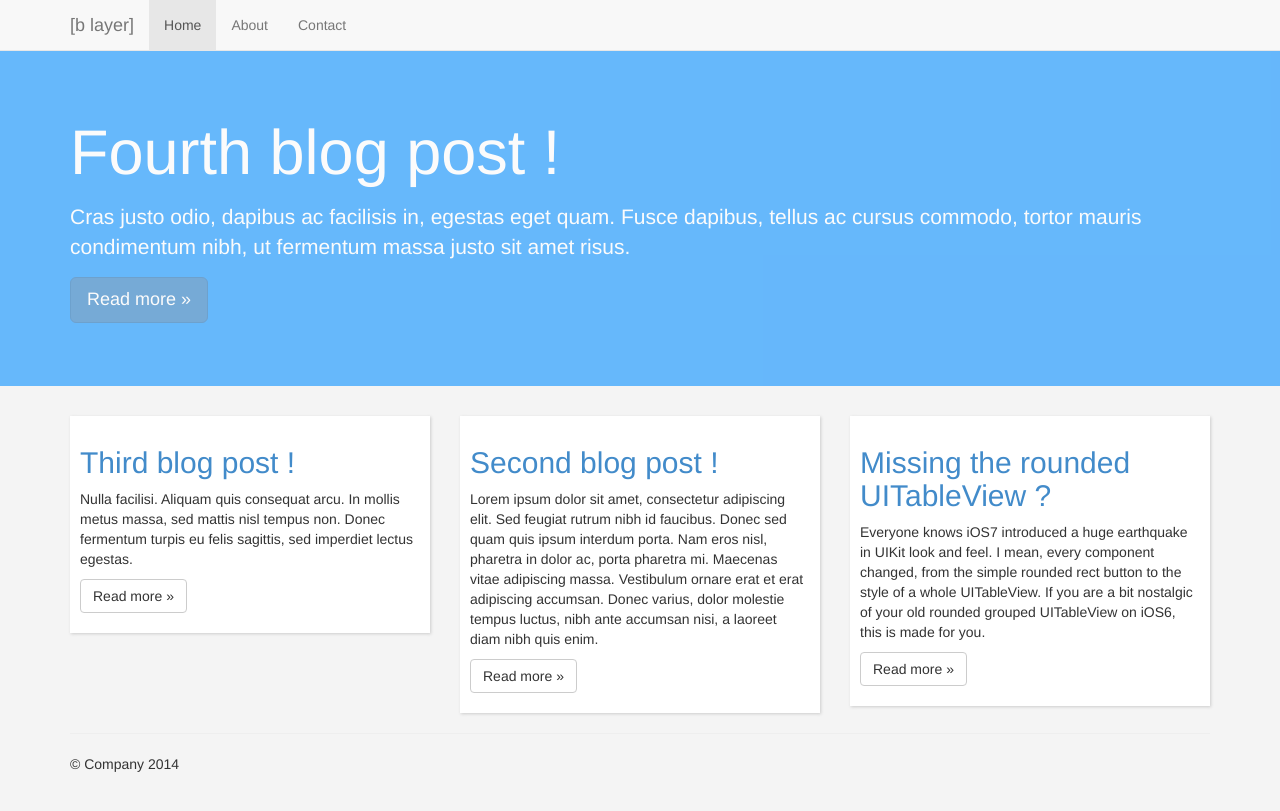
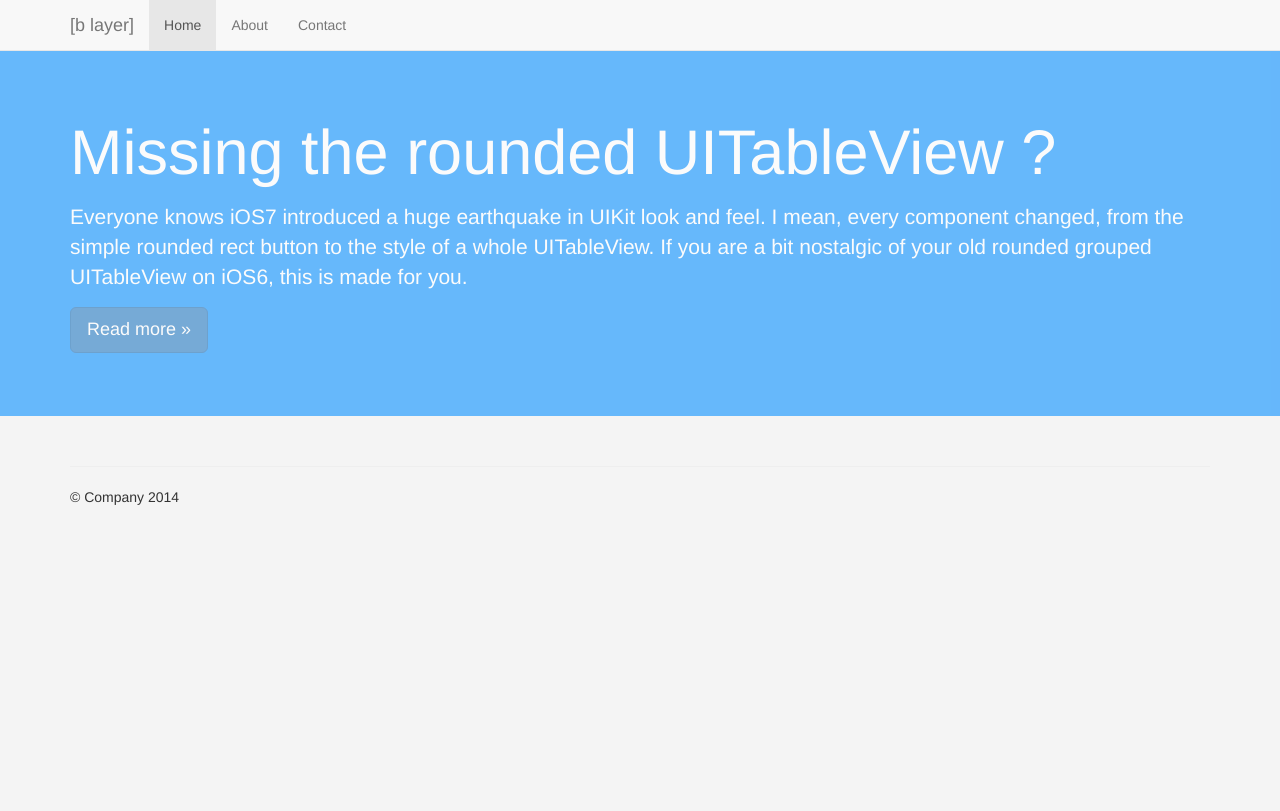
Before and after one commit to notbenoit/notbenoit.github.io, a Jekyll site: the page built from index.html, in a window 1280 px wide. Shown: the top 811 px of the page. Built offline with Jekyll 4.4.1, drawn with Linux system fonts in a browser that asks for light colours; nearby versions of some CDN libraries; Markdown is read by kramdown in place of the engine named in the settings.

Commit message:
Cleared placeholders posts. Modified first post name to be more relavant.

```diff
--- a/_posts/2014-02-22-awesome-stuff-again-bis.markdown
+++ /dev/null
@@ -1,14 +0,0 @@
----
-layout: post
-title:  "Fourth blog post !"
-date:   2014-02-22 18:39:45
-categories: jekyll update
----
-
-Cras justo odio, dapibus ac facilisis in, egestas eget quam. Fusce dapibus, tellus ac cursus commodo, tortor mauris condimentum nibh, ut fermentum massa justo sit amet risus.
-
-Lorem ipsum dolor sit amet, consectetur adipiscing elit. Sed feugiat rutrum nibh id faucibus. Donec sed quam quis ipsum interdum porta. Nam eros nisl, pharetra in dolor ac, porta pharetra mi. Maecenas vitae adipiscing massa. Vestibulum ornare erat et erat adipiscing accumsan. Donec varius, dolor molestie tempus luctus, nibh ante accumsan nisi, a laoreet diam nibh quis enim. Vestibulum egestas, nisi gravida varius semper, diam turpis volutpat tortor, eget placerat quam orci pharetra dui. Cras sollicitudin elit vel eros condimentum venenatis. In justo nisl, suscipit eu massa vel, mattis dictum nibh. Phasellus quis tincidunt elit. Nunc at imperdiet quam.
-
-Nulla facilisi. Aliquam quis consequat arcu. In mollis metus massa, sed mattis nisl tempus non. Donec fermentum turpis eu felis sagittis, sed imperdiet lectus egestas. Cras eget vestibulum sapien. Pellentesque dignissim felis vel scelerisque ultrices. Morbi hendrerit dolor eu porta tristique. Donec molestie purus sit amet aliquet mattis. Phasellus venenatis eleifend quam quis consequat. Cum sociis natoque penatibus et magnis dis parturient montes, nascetur ridiculus mus. Cras scelerisque consequat suscipit.
-
-Vestibulum magna nibh, tempus ut justo a, porta adipiscing dui. Suspendisse nec neque sed augue hendrerit pretium. Sed eu laoreet metus. Fusce molestie sit amet ligula ac sodales. Nulla mattis euismod ante et pellentesque. Vestibulum in felis ligula. Mauris sed dolor sed mauris mollis adipiscing non et massa. Nulla enim tortor, fermentum ac lacus eu, placerat fermentum velit. Nullam dictum, neque eget imperdiet tempor, lacus neque lacinia enim, et eleifend leo magna a quam. Proin eget blandit ipsum. Proin accumsan bibendum sem hendrerit consequat. Praesent elit lorem, pretium sit amet metus vel, malesuada molestie ligula. Nam in arcu sit amet libero eleifend sagittis non sed mi.
--- a/_posts/2014-02-22-awesome-stuff-again.markdown
+++ /dev/null
@@ -1,14 +0,0 @@
----
-layout: post
-title:  "Third blog post !"
-date:   2014-02-22 18:29:45
-categories: jekyll update
----
-
-Nulla facilisi. Aliquam quis consequat arcu. In mollis metus massa, sed mattis nisl tempus non. Donec fermentum turpis eu felis sagittis, sed imperdiet lectus egestas.
-
-Lorem ipsum dolor sit amet, consectetur adipiscing elit. Sed feugiat rutrum nibh id faucibus. Donec sed quam quis ipsum interdum porta. Nam eros nisl, pharetra in dolor ac, porta pharetra mi. Maecenas vitae adipiscing massa. Vestibulum ornare erat et erat adipiscing accumsan. Donec varius, dolor molestie tempus luctus, nibh ante accumsan nisi, a laoreet diam nibh quis enim. Vestibulum egestas, nisi gravida varius semper, diam turpis volutpat tortor, eget placerat quam orci pharetra dui. Cras sollicitudin elit vel eros condimentum venenatis. In justo nisl, suscipit eu massa vel, mattis dictum nibh. Phasellus quis tincidunt elit. Nunc at imperdiet quam.
-
-Nulla facilisi. Aliquam quis consequat arcu. In mollis metus massa, sed mattis nisl tempus non. Donec fermentum turpis eu felis sagittis, sed imperdiet lectus egestas. Cras eget vestibulum sapien. Pellentesque dignissim felis vel scelerisque ultrices. Morbi hendrerit dolor eu porta tristique. Donec molestie purus sit amet aliquet mattis. Phasellus venenatis eleifend quam quis consequat. Cum sociis natoque penatibus et magnis dis parturient montes, nascetur ridiculus mus. Cras scelerisque consequat suscipit.
-
-Vestibulum magna nibh, tempus ut justo a, porta adipiscing dui. Suspendisse nec neque sed augue hendrerit pretium. Sed eu laoreet metus. Fusce molestie sit amet ligula ac sodales. Nulla mattis euismod ante et pellentesque. Vestibulum in felis ligula. Mauris sed dolor sed mauris mollis adipiscing non et massa. Nulla enim tortor, fermentum ac lacus eu, placerat fermentum velit. Nullam dictum, neque eget imperdiet tempor, lacus neque lacinia enim, et eleifend leo magna a quam. Proin eget blandit ipsum. Proin accumsan bibendum sem hendrerit consequat. Praesent elit lorem, pretium sit amet metus vel, malesuada molestie ligula. Nam in arcu sit amet libero eleifend sagittis non sed mi.
--- a/_posts/2014-02-22-awesome-stuff.markdown
+++ /dev/null
@@ -1,13 +0,0 @@
----
-layout: post
-title:  "Second blog post !"
-date:   2014-02-22 17:49:45
-categories: jekyll update
----
-Lorem ipsum dolor sit amet, consectetur adipiscing elit. Sed feugiat rutrum nibh id faucibus. Donec sed quam quis ipsum interdum porta. Nam eros nisl, pharetra in dolor ac, porta pharetra mi. Maecenas vitae adipiscing massa. Vestibulum ornare erat et erat adipiscing accumsan. Donec varius, dolor molestie tempus luctus, nibh ante accumsan nisi, a laoreet diam nibh quis enim.
-
-Lorem ipsum dolor sit amet, consectetur adipiscing elit. Sed feugiat rutrum nibh id faucibus. Donec sed quam quis ipsum interdum porta. Nam eros nisl, pharetra in dolor ac, porta pharetra mi. Maecenas vitae adipiscing massa. Vestibulum ornare erat et erat adipiscing accumsan. Donec varius, dolor molestie tempus luctus, nibh ante accumsan nisi, a laoreet diam nibh quis enim. Vestibulum egestas, nisi gravida varius semper, diam turpis volutpat tortor, eget placerat quam orci pharetra dui. Cras sollicitudin elit vel eros condimentum venenatis. In justo nisl, suscipit eu massa vel, mattis dictum nibh. Phasellus quis tincidunt elit. Nunc at imperdiet quam.
-
-Nulla facilisi. Aliquam quis consequat arcu. In mollis metus massa, sed mattis nisl tempus non. Donec fermentum turpis eu felis sagittis, sed imperdiet lectus egestas. Cras eget vestibulum sapien. Pellentesque dignissim felis vel scelerisque ultrices. Morbi hendrerit dolor eu porta tristique. Donec molestie purus sit amet aliquet mattis. Phasellus venenatis eleifend quam quis consequat. Cum sociis natoque penatibus et magnis dis parturient montes, nascetur ridiculus mus. Cras scelerisque consequat suscipit.
-
-Vestibulum magna nibh, tempus ut justo a, porta adipiscing dui. Suspendisse nec neque sed augue hendrerit pretium. Sed eu laoreet metus. Fusce molestie sit amet ligula ac sodales. Nulla mattis euismod ante et pellentesque. Vestibulum in felis ligula. Mauris sed dolor sed mauris mollis adipiscing non et massa. Nulla enim tortor, fermentum ac lacus eu, placerat fermentum velit. Nullam dictum, neque eget imperdiet tempor, lacus neque lacinia enim, et eleifend leo magna a quam. Proin eget blandit ipsum. Proin accumsan bibendum sem hendrerit consequat. Praesent elit lorem, pretium sit amet metus vel, malesuada molestie ligula. Nam in arcu sit amet libero eleifend sagittis non sed mi.
--- a/_posts/2014-02-22-rounded-table-view.markdown
+++ b/_posts/2014-02-27-iOS7-rounded-table-view.markdown
@@ -1,7 +1,7 @@
 ---
 layout: post
 title:  "Missing the rounded UITableView ?"
-date:   2014-02-22 17:29:45
+date:   2014-02-27 17:29:45
 categories: jekyll update
 author: "Benoît Layer"
 ---
```
